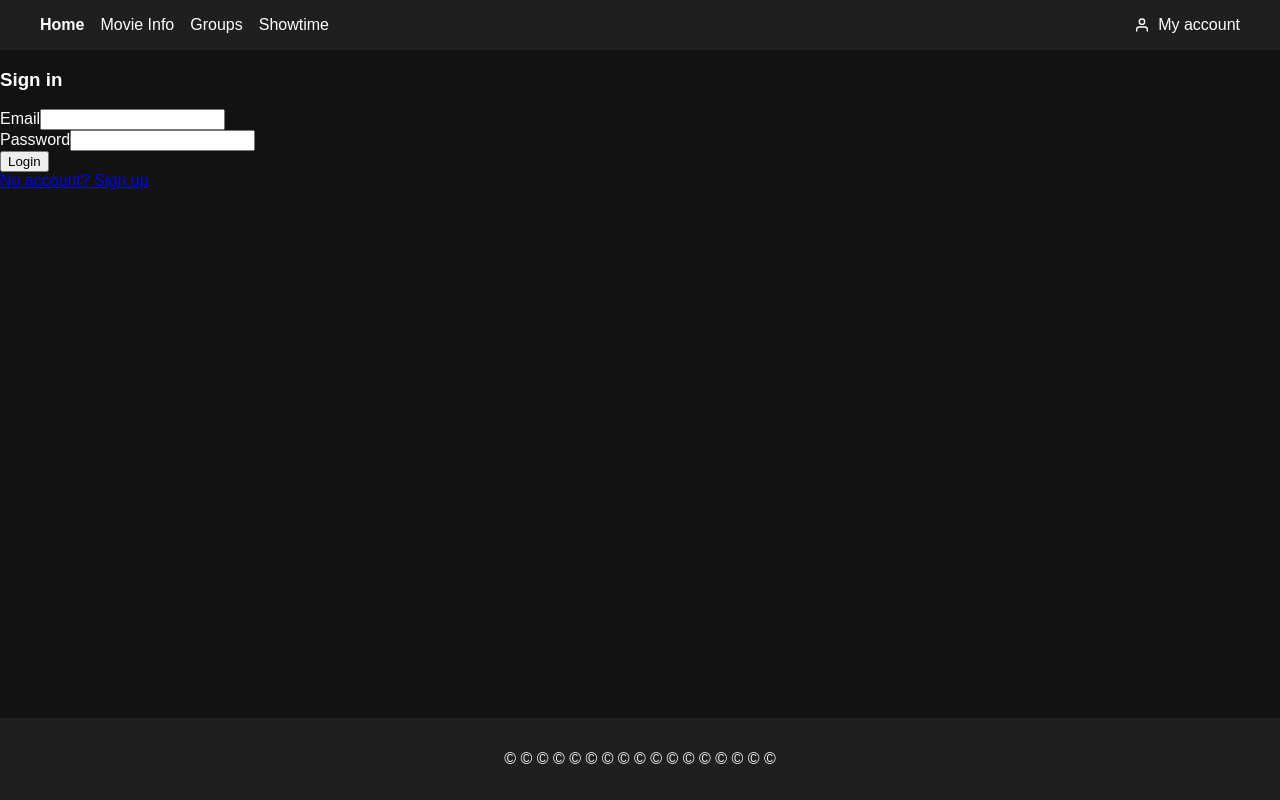
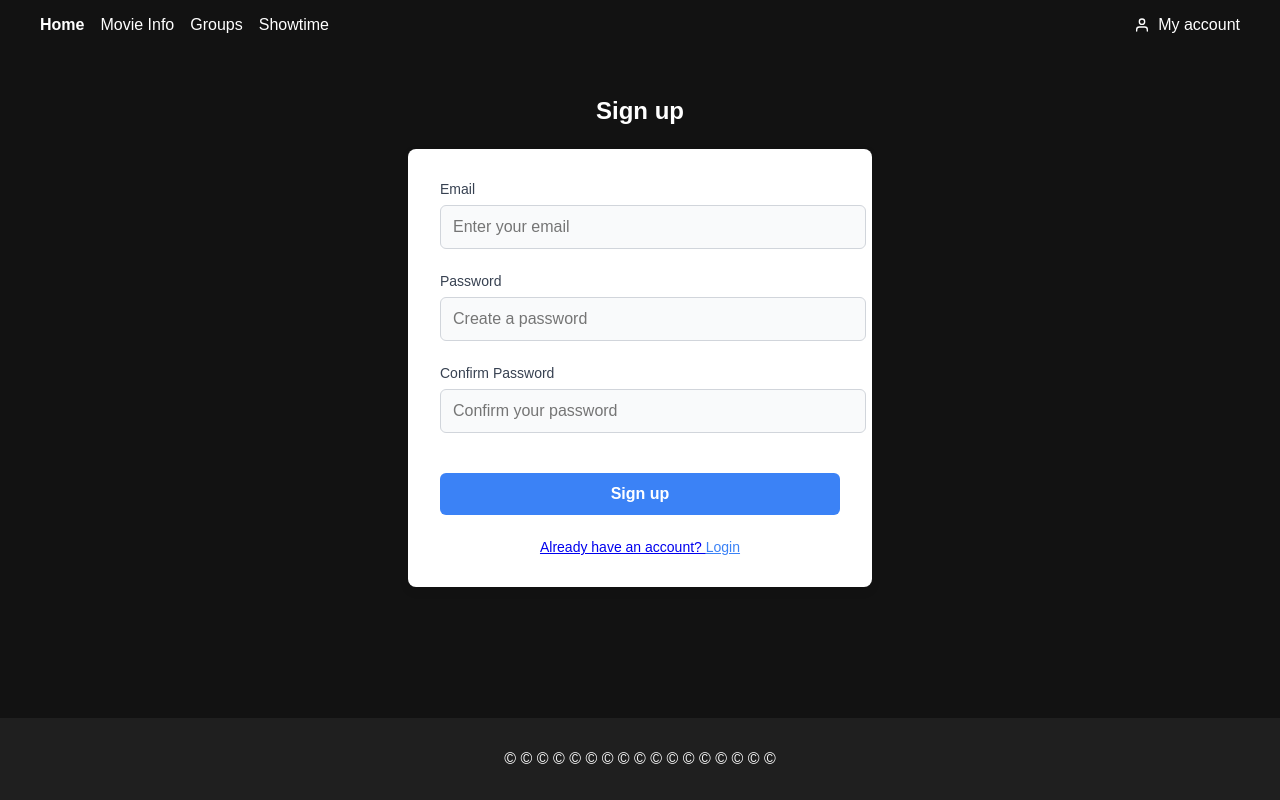
Before and after one commit to movie-explorer/website, a React (Create React App) app: page /signup in a window 1280 px wide. Built offline with nearby package versions, Linux system fonts and the light colour scheme; no server answers.

Commit message:
login/signup ui

```diff
--- a/src/App.js
+++ b/src/App.js
@@ -6,6 +6,7 @@ import Group from './pages/Group.js';
 import Auth from './pages/Auth.js';
 import ErrorPage from "./pages/ErrorPage.js";
 import Footer from "./components/Footer.js";
+import Signup from './pages/Signup.js';
 
 export default function App() {
     return (
@@ -16,7 +17,7 @@ export default function App() {
                     <Route path="/" element={<Home />} />
                     <Route path="/group" element={<Group />} />
                     <Route path="/login" element={<Auth />} />
-                    <Route path="/signup" element={<Auth />} />
+                    <Route path="/signup" element={<Signup />} />
                     <Route path="*" element={<ErrorPage />} />
                 </Routes>
                 <Footer />
--- a/src/pages/Auth.js
+++ b/src/pages/Auth.js
@@ -1,24 +1,23 @@
 import { Link } from "react-router-dom";
 import React from 'react';
+import '../styles/Auth.css';
 
 export default function Auth() {
     return (
-        <div>
-            <h3>Sign in</h3>
-            <form>
-                <div>
-                    <label>Email</label>
-                    <input type="email" />
+        <div className="auth-container">
+            <h3 className="auth-header">Sign in</h3>
+            <form className="login-form">
+                <div className="form-group">
+                    <label htmlFor="email">Email</label>
+                    <input type="email" id="email" placeholder="Enter your email" />
                 </div>
-                <div>
-                    <label>Password</label>
-                    <input type="password" />
+                <div className="form-group">
+                    <label htmlFor="password">Password</label>
+                    <input type="password" id="password" placeholder="Enter your password" />
                 </div>
-                <div>
-                    <button type="submit">Login</button>
-                </div>
-                <div>
-                    <Link to='/signup'>No account? Sign up</Link>
+                <button type="submit" className="login-button">Login</button>
+                <div className="signup-link">
+                    <Link to='/signup'>No account? <span>Sign up</span></Link>
                 </div>
             </form>
         </div>
--- /dev/null
+++ b/src/pages/Signup.js
@@ -0,0 +1,29 @@
+import React from 'react';
+import { Link } from "react-router-dom";
+import '../styles/Auth.css';
+
+export default function Signup() {
+    return (
+        <div className="auth-container">
+            <h3 className="auth-header">Sign up</h3>
+            <form className="login-form">
+                <div className="form-group">
+                    <label htmlFor="email">Email</label>
+                    <input type="email" id="email" placeholder="Enter your email" />
+                </div>
+                <div className="form-group">
+                    <label htmlFor="password">Password</label>
+                    <input type="password" id="password" placeholder="Create a password" />
+                </div>
+                <div className="form-group">
+                    <label htmlFor="confirmPassword">Confirm Password</label>
+                    <input type="password" id="confirmPassword" placeholder="Confirm your password" />
+                </div>
+                <button type="submit" className="login-button">Sign up</button>
+                <div className="signup-link">
+                    <Link to='/login'>Already have an account? <span>Login</span></Link>
+                </div>
+            </form>
+        </div>
+    );
+}
--- a/src/styles/Auth.css
+++ b/src/styles/Auth.css
@@ -1,34 +1,95 @@
+/* Keskittää ja lisää varjon kirjautumislomakkeelle */
+.auth-container {
+    display: flex;
+    flex-direction: column;
+    align-items: center;
+    justify-content: center;
+    min-height: 100vh;
+    background-color: #121212;
+    margin-top: -120px; /* Siirtää lomaketta ylöspäin */
+}
+
+.auth-header {
+    color: #ffffff;
+    font-size: 1.5rem;
+    font-weight: 600;
+    margin-bottom: 1.5rem;
+    text-align: center;
+}
+
+/* Lomakkeen asettelu ja tyyli */
 .login-form {
-    max-width: 300px;
-    margin: 0 auto;
+    background-color: #ffffff;
+    padding: 2rem;
+    border-radius: 0.5rem;
+    box-shadow: 0 4px 10px rgba(0, 0, 0, 0.1);
+    max-width: 400px;
+    width: 100%;
 }
 
 .form-group {
-    margin-bottom: 1rem;
+    margin-bottom: 1.5rem;
 }
 
 .form-group label {
     display: block;
+    font-size: 0.875rem;
+    font-weight: 500;
+    color: #374151;
     margin-bottom: 0.5rem;
 }
 
 .form-group input {
     width: 100%;
-    padding: 0.5rem;
+    padding: 0.75rem;
     border: 1px solid #d1d5db;
-    border-radius: 0.25rem;
+    border-radius: 0.375rem;
+    font-size: 1rem;
+    color: #374151;
+    background-color: #f9fafb;
+    transition: border-color 0.3s;
 }
 
-.toggle-form {
-    background: none;
-    border: none;
-    color: #3b82f6;
-    cursor: pointer;
-    padding: 0;
-    font: inherit;
-    text-decoration: underline;
+.form-group input:focus {
+    border-color: #3b82f6;
+    outline: none;
+    background-color: #ffffff;
 }
 
-.toggle-form:hover {
+/* Kirjautumispainikkeen tyyli */
+.login-button {
+    width: 100%;
+    padding: 0.75rem;
+    background-color: #3b82f6;
+    color: #ffffff;
+    border: none;
+    border-radius: 0.375rem;
+    font-size: 1rem;
+    font-weight: 600;
+    cursor: pointer;
+    transition: background-color 0.3s;
+    margin-top: 1rem;
+}
+
+.login-button:hover {
+    background-color: #2563eb;
+}
+
+/* Signup-linkin tyyli */
+.signup-link {
+    text-align: center;
+    margin-top: 1.5rem;
+    font-size: 0.875rem;
+    color: #6b7280;
+}
+
+.signup-link span {
+    color: #3b82f6;
+    font-weight: 500;
+    text-decoration: underline;
+    cursor: pointer;
+}
+
+.signup-link span:hover {
     color: #2563eb;
 }
```
Also changed, not shown: public/images/WelcomeImage.jpg (added), 1 other file (tests, documents, lock files or other folders).
